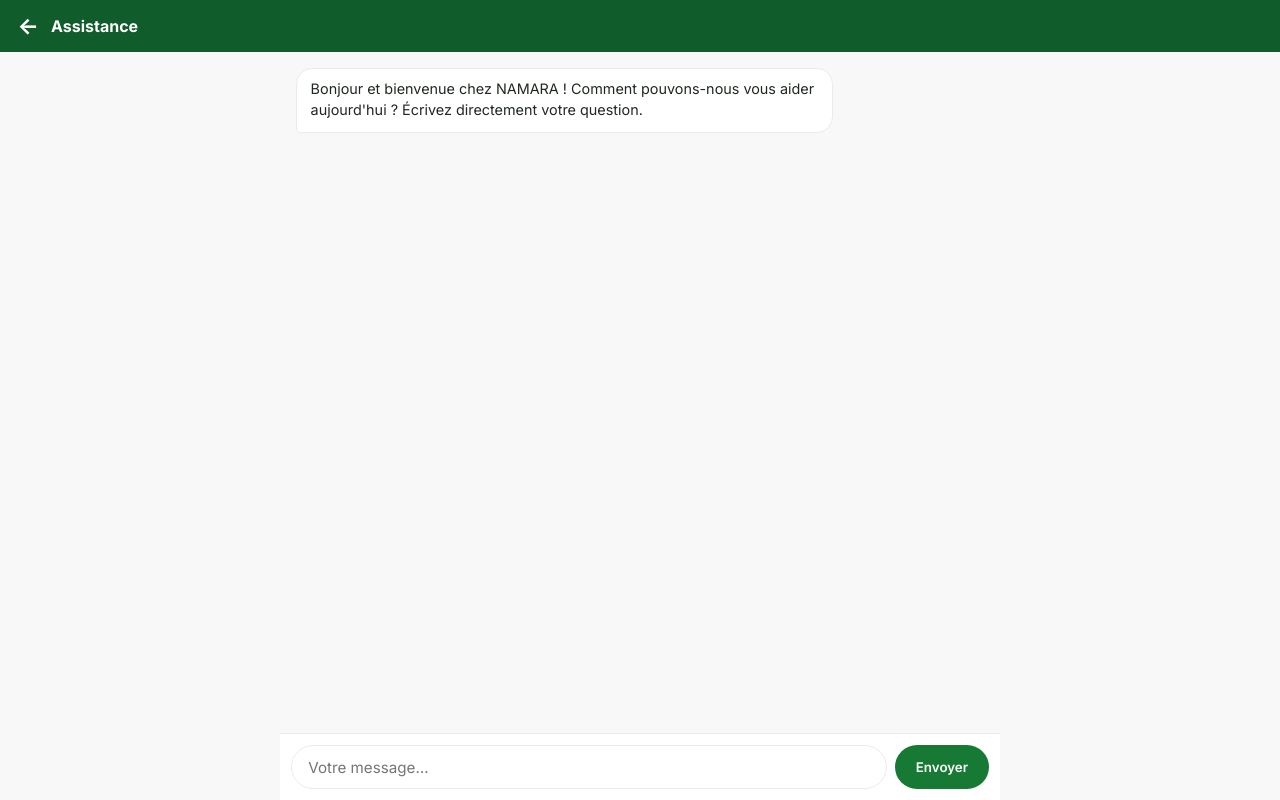
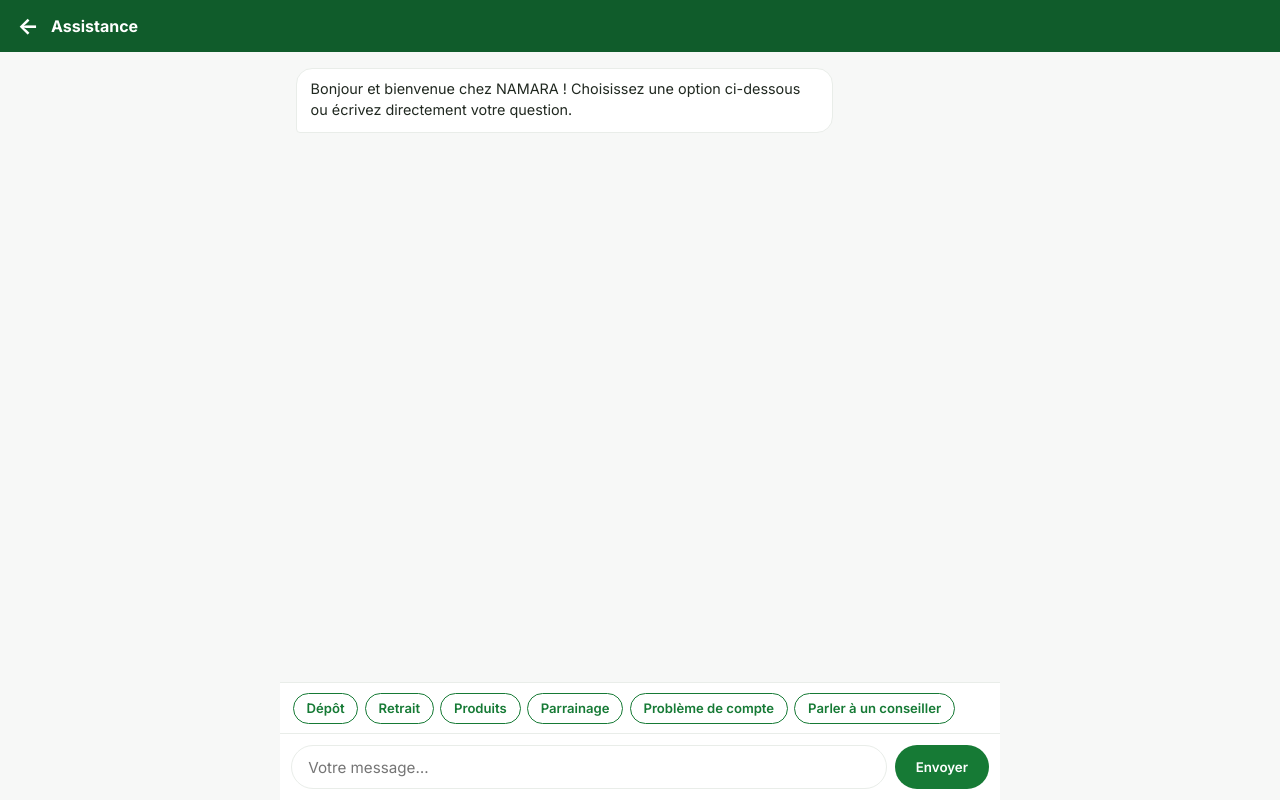
Before and after one commit to fredogary7-rgb/na, a Flask app: page /support/chat in a window 1280 px wide. Run offline with Flask 3, Linux system fonts and the light colour scheme; data comes from the database, SQL or seed files in the repository; data that the repository does not hold is empty.

Commit message:
Chat web aligne sur Telegram : reponses intelligentes + boutons contextuels

```diff
--- a/app/static/css/style.css
+++ b/app/static/css/style.css
@@ -779,6 +779,28 @@ body.chat-body {
 .chat-bubble.bot { background: var(--white); border: 1px solid var(--border); align-self: flex-start; border-bottom-left-radius: 4px; }
 .chat-bubble.visitor, .chat-bubble.user { background: var(--green); color: #fff; align-self: flex-end; border-bottom-right-radius: 4px; }
 .chat-bubble .time { font-size: 0.68rem; opacity: 0.65; margin-top: 0.25rem; display: block; }
+.chat-quick {
+    flex: 0 0 auto;
+    display: flex;
+    flex-wrap: wrap;
+    gap: 0.4rem;
+    padding: 0.6rem 0.8rem;
+    background: var(--white);
+    border-top: 1px solid var(--border);
+}
+.chat-quick:empty { display: none; }
+.chat-quick button {
+    border: 1px solid var(--green);
+    background: var(--white);
+    color: var(--green);
+    border-radius: 999px;
+    padding: 0.4rem 0.8rem;
+    font-size: 0.82rem;
+    cursor: pointer;
+    font-family: inherit;
+    font-weight: 600;
+}
+.chat-quick button:hover { background: var(--green); color: #fff; }
 .chat-input {
     flex: 0 0 auto;
     display: flex; gap: 0.5rem; padding: 0.7rem;
--- a/app/static/js/chat-page.js
+++ b/app/static/js/chat-page.js
@@ -3,8 +3,18 @@
     var BASE = "/support/api";
 
     var messagesEl = document.getElementById("chat-messages");
+    var quickEl = document.getElementById("chat-quick");
     var inputEl = document.getElementById("chat-input");
     var sendBtn = document.getElementById("chat-send");
+
+    var QUICK_START = [
+        { key: "deposit_how", label: "Dépôt" },
+        { key: "withdrawal_how", label: "Retrait" },
+        { key: "products", label: "Produits" },
+        { key: "referral_how", label: "Parrainage" },
+        { key: "account_help", label: "Problème de compte" },
+        { key: "human", label: "Parler à un conseiller" }
+    ];
 
     var sessionHash = null;
     var reference = null;
@@ -39,7 +49,7 @@
     }
 
     function welcome() {
-        addBubble("bot", "Bonjour et bienvenue chez NAMARA ! Comment pouvons-nous vous aider aujourd'hui ? Écrivez directement votre question.");
+        addBubble("bot", "Bonjour et bienvenue chez NAMARA ! Choisissez une option ci-dessous ou écrivez directement votre question.");
     }
 
     function ensureConversation(callback) {
@@ -69,18 +79,49 @@
             });
     }
 
+    function renderButtons(keys) {
+        quickEl.innerHTML = "";
+        if (!keys || !keys.length) return;
+        keys.forEach(function (k) {
+            var b = document.createElement("button");
+            b.type = "button";
+            b.textContent = k.label;
+            b.addEventListener("click", function () { sendAction(k.key, k.label); });
+            quickEl.appendChild(b);
+        });
+    }
+
+    function sendAction(key, label) {
+        if (!reference) {
+            ensureConversation(function () { sendAction(key, label); });
+            return;
+        }
+        addBubble("visitor", label);
+        renderButtons([]);
+        fetch(BASE + "/message", {
+            method: "POST",
+            headers: { "Content-Type": "application/json" },
+            body: JSON.stringify({ session_hash: sessionHash, action: key })
+        }).then(function (r) { return r.json(); }).then(function (data) {
+            if (data.reply) addBubble("bot", data.reply);
+            renderButtons(data.buttons || []);
+        });
+    }
+
     function sendText(text) {
         if (!reference) {
             ensureConversation(function () { sendText(text); });
             return;
         }
         addBubble("visitor", text);
+        renderButtons([]);
         fetch(BASE + "/message", {
             method: "POST",
             headers: { "Content-Type": "application/json" },
             body: JSON.stringify({ session_hash: sessionHash, text: text })
         }).then(function (r) { return r.json(); }).then(function (data) {
             if (data.reply) addBubble("bot", data.reply);
+            renderButtons(data.buttons || []);
         });
     }
 
@@ -107,7 +148,10 @@
 
         ensureConversation(function () {
             pollMessages(function () {
-                if (lastId === 0) welcome();
+                if (lastId === 0) {
+                    welcome();
+                    renderButtons(QUICK_START);
+                }
             });
             startPolling();
         });
--- a/app/support/knowledge_base.py
+++ b/app/support/knowledge_base.py
@@ -486,3 +486,29 @@ def resolve(text, context=None):
         "buttons": intent.get("buttons", []),
         "handoff": False,
     }
+
+
+def resolve_intent(key):
+    """Résout une intention à partir de sa clé (clic sur un bouton).
+
+    Retourne le même format que resolve(), ou None si la clé est inconnue.
+    """
+    intent = INTENTS_BY_KEY.get(key)
+    if intent is None:
+        return None
+    return {
+        "reply": intent["answer"](),
+        "intent": key,
+        "category": intent["category"],
+        "buttons": intent.get("buttons", []),
+        "handoff": False,
+    }
+
+
+def button_payload(keys):
+    """Convertit une liste de clés en objets {key, label} pour le frontend."""
+    return [{"key": k, "label": BUTTON_LABELS.get(k, k)} for k in keys]
+
+
+# Menu de démarrage du chat (identique aux catégories Telegram).
+START_ACTIONS = ["deposit_how", "withdrawal_how", "products", "referral_how", "account_help", "human"]
--- a/app/support/routes.py
+++ b/app/support/routes.py
@@ -63,26 +63,42 @@ def api_send_message():
     data = request.get_json(silent=True) or {}
     session_hash = (data.get("session_hash") or "").strip()
     text = (data.get("text") or "").strip()
-    if not text:
+    action = (data.get("action") or "").strip()
+
+    if not text and not action:
         return jsonify({"error": "message vide"}), 400
-    if len(text) > current_app.config.get("SUPPORT_MESSAGE_MAX_LENGTH", 2000):
-        return jsonify({"error": "message trop long"}), 400
 
     conv = support.get_web_conversation(session_hash)
     if conv is None:
         return jsonify({"error": "conversation introuvable"}), 404
 
-    support.add_message(conv, "visitor", text)
-    db.session.commit()
+    if action:
+        result = kb.resolve_intent(action)
+        if result is None:
+            return jsonify({"error": "action inconnue"}), 400
+        support.add_message(conv, "visitor", f"[{kb.BUTTON_LABELS.get(action, action)}]")
+    else:
+        if len(text) > current_app.config.get("SUPPORT_MESSAGE_MAX_LENGTH", 2000):
+            return jsonify({"error": "message trop long"}), 400
+        support.add_message(conv, "visitor", text)
+        result = kb.resolve(text, context=conv.last_intent)
 
-    result = kb.resolve(text, context=conv.last_intent)
-    support.add_message(conv, "bot", result["reply"])
+    reply = result["reply"]
+    if result["intent"] == "human":
+        reply += f"\n\nRéférence de votre demande : {conv.public_reference}"
+
+    support.add_message(conv, "bot", reply)
     conv.last_intent = result["intent"]
     if result["category"]:
         conv.category = result["category"]
     db.session.commit()
 
-    return jsonify({"ok": True, "reply": result["reply"]})
+    return jsonify({
+        "ok": True,
+        "reply": reply,
+        "buttons": kb.button_payload(result["buttons"]),
+        "reference": conv.public_reference,
+    })
 
 
 @support_bp.route("/api/messages", methods=["GET"])
--- a/app/templates/support/chat.html
+++ b/app/templates/support/chat.html
@@ -10,6 +10,7 @@
 {% block content %}
 <div class="chat-screen">
     <div class="chat-messages" id="chat-messages"></div>
+    <div class="chat-quick" id="chat-quick"></div>
     <div class="chat-input">
         <input type="text" id="chat-input" placeholder="Votre message…" autocomplete="off">
         <button type="button" id="chat-send">Envoyer</button>
```
Also changed, not shown: tests/test_support.py (+26 -0 lines).
